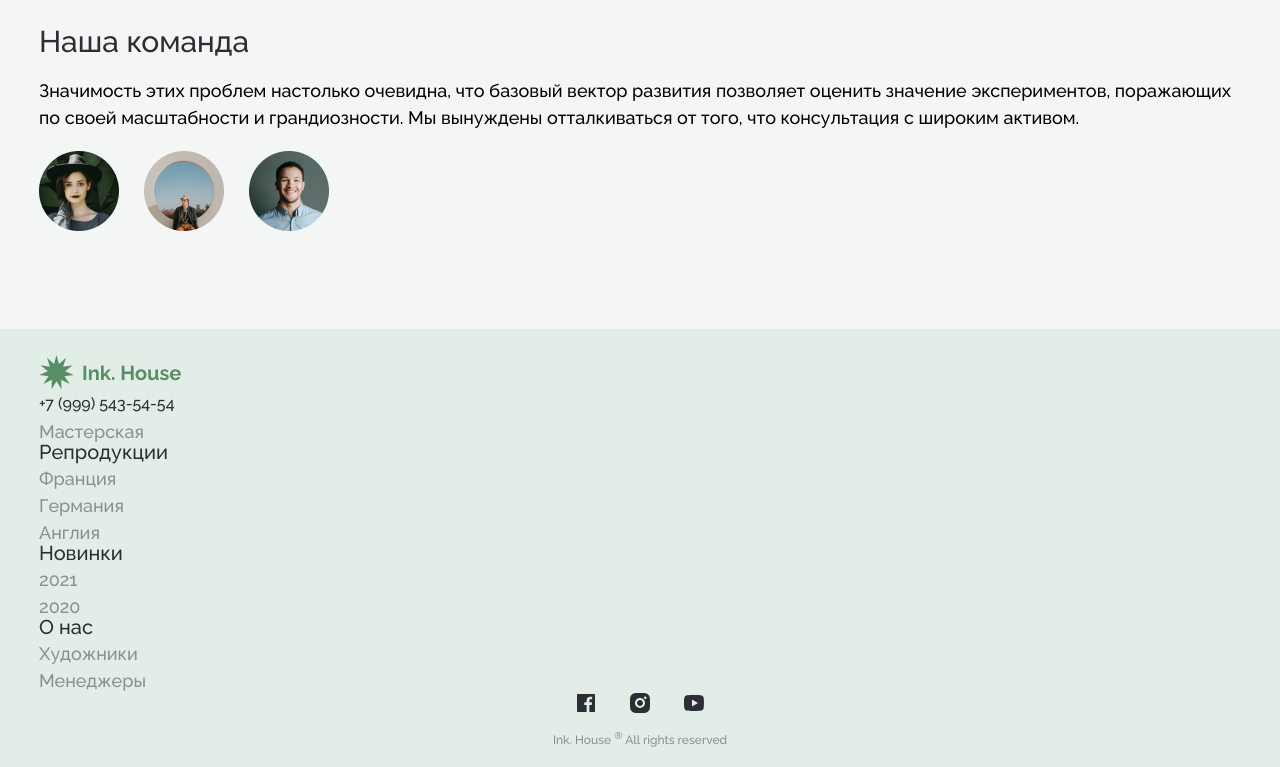
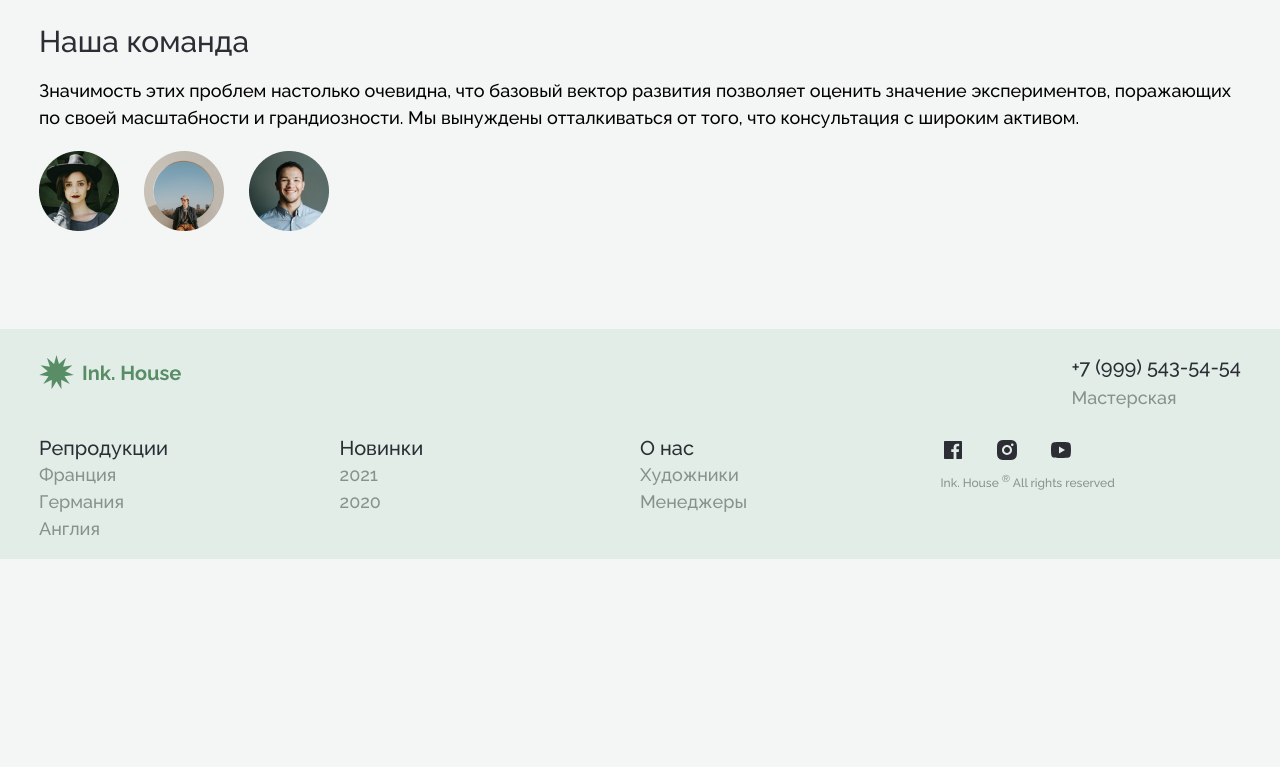
Before and after one commit to RogovaNatalia/-Ink.-House, a website: page source/index.html in a window 1280 px wide. Shown: the part 4467-5234 px from the top of the page. After the commit the page ends 5026 px from the top, so only its background shows below. Drawn offline with nearby package versions, Linux system fonts and the light colour scheme; files that its build step writes are made by us from their sources.

Commit message:
перегридины все футеры

```diff
--- a/source/sass/footer-copyright.scss
+++ b/source/sass/footer-copyright.scss
@@ -1,3 +1,5 @@
+@use "../sass/media.scss";
+
 .footer-copyright {
   margin: 0;
   margin-top: 10px;
@@ -5,4 +7,31 @@
   line-height: 120%;
   color: #86928b;
   text-align: center;
+
+
+
+  @include media.for-mobile {
+    grid-column: 1/3;
+    grid-row: 4/5;
+    margin-top: 54px;
+  }
+
+  @include media.for-tablet_510 {
+    grid-column: 1/4;
+    grid-row: 3/4;
+    margin-top: 50px;
+  }
+
+
+  @include media.for-tablet_690 {
+    grid-column: 4/5;
+    grid-row: 2/3;
+    margin-top: 34px;
+    text-align: left;
+  }
+
+  @include media.for-desktop {
+    grid-column: 5/6;
+    grid-row: 1/2;
+  }
 }
--- a/source/sass/footer-grid.scss
+++ b/source/sass/footer-grid.scss
@@ -4,56 +4,93 @@
   display: grid;
 
   @include media.for-mobile {
-    grid-template-areas:
-      "logo  ."
-      "phone rep"
-      "new about";
-    gap: 20px 40px;
-}
-@include media.for-tablet_510 {
-  grid-template-columns: auto auto auto;
-  justify-content: space-between;
-  grid-template-areas:
-    "logo  . phone"
-    "rep new about";
-  gap: 30px;
-}
-@include media.for-tablet_690 {
-  display: block;
-  // grid-template-columns: repeat(4, 1fr); /* Четыре столбца с равной шириной */
-  // gap: 20px; /* Расстояние между элементами */
+    grid-template-columns: 1fr 1fr;
+    grid-template-rows: repeat(4, auto);
+    column-gap: 40px;
+    row-gap: 20px;
   }
 
+  @include media.for-tablet_510 {
+    grid-template-columns: 1fr 1fr 1fr;
+    grid-template-rows: repeat(3, auto);
+    row-gap: 30px;
+  }
+
+  @include media.for-tablet_690 {
+    grid-template-columns: 1fr 1fr 1fr 1fr;
+    grid-template-rows: repeat(2, auto);
+    row-gap: 30px;
+  }
+
+  @include media.for-desktop {
+    grid-template-columns: 1fr 1fr 1fr 1fr 1fr;
+    grid-template-rows: repeat(2, auto);
+    row-gap: 35px;
+  }
 }
 
-.footer__logo {
-  grid-area: logo;
-  @include media.for-mobile {
-  grid-column: logo / span 2;
-  }
-  // @include media.for-tablet_690 {
-  //   grid-column: span 2;
-  // }
-}
+//   @include media.for-mobile {
+//     grid-template-areas:
+//       "logo  ."
+//       "phone rep"
+//       "new about"
+//       "soc sop"
+//       "cop cop";
+//     gap: 20px 40px;
+// }
+// @include media.for-tablet_510 {
+//   grid-template-columns: auto auto auto;
+//   justify-content: space-between;
+//   grid-template-areas:
+//     "logo  . phone"
+//     "rep new about";
+//   gap: 30px;
+// }
+// @include media.for-tablet_690 {
+//   display: block;
+//   // grid-template-columns: repeat(4, 1fr); /* Четыре столбца с равной шириной */
+//   // gap: 20px; /* Расстояние между элементами */
+//   }
 
-.footer-phone {
-  grid-area: phone;
-  @include media.for-tablet_510 {
-    grid-column: span 2 / phone;
-    }
-    // @include media.for-tablet_690 {
-    //   grid-column: span 2;
-    // }
-}
+// }
 
-.footer-menu__column-rep {
-  grid-area: rep;
-}
+// .footer__logo {
+//   grid-area: logo;
 
-.footer-menu__column-new {
-  grid-area: new;
-}
+//   @include media.for-mobile {
+//   grid-column: logo / span 2;
+//   }
+//   // @include media.for-tablet_690 {
+//   //   grid-column: span 2;
+//   // }
+// }
 
-.footer-menu__column-about:last-child {
-  grid-area: about;
-}
+// .footer-phone {
+//   grid-area: phone;
+
+//   @include media.for-tablet_510 {
+//     grid-column: span 2 / phone;
+//     }
+//     // @include media.for-tablet_690 {
+//     //   grid-column: span 2;
+//     // }
+// }
+// .footer-social {
+//   grid-area: soc;
+// }
+
+// .footer-copyricht {
+//   grid-area: cop;
+// }
+
+// .footer-menu__column-rep {
+//   grid-area: rep;
+// }
+
+// .footer-menu__column-new {
+//   grid-area: new;
+// }
+
+// .footer-menu__column-about:last-child {
+//   grid-area: about;
+// }
--- a/source/sass/footer-menu.scss
+++ b/source/sass/footer-menu.scss
@@ -2,8 +2,88 @@
 @use "../sass/media.scss";
 
 .footer-menu__column {
+  @include media.for-tablet_690{
+  margin-right: 60px;
+}
+}
+
+
+@include media.for-mobile{
+  .footer-menu__column-rep {
+    grid-column: 2/3;
+    grid-row: 2/3;
+  }
+
+  .footer-menu__column-new {
+    grid-column: 1/2;
+    grid-row: 3/4;
+  }
+
+  .footer-menu__column-about {
+    grid-column: 2/3;
+    grid-row: 3/4;
+  }
 
 }
+
+@include media.for-tablet_510{
+  .footer-menu__column-rep {
+    grid-column: 1/2;
+    grid-row: 2/3;
+  }
+
+  .footer-menu__column-new {
+    grid-column: 2/3;
+    grid-row: 2/3;
+    justify-self: center;
+  }
+
+  .footer-menu__column-about {
+    grid-column: 3/4;
+    grid-row: 2/3;
+    justify-self: end;
+  }
+}
+
+  @include media.for-tablet_690{
+    .footer-menu__column-rep {
+      grid-column: 1/2;
+      grid-row: 2/3;
+    }
+
+    .footer-menu__column-new {
+      grid-column: 2/3;
+      grid-row: 2/3;
+      // justify-self: center;
+    }
+
+    .footer-menu__column-about {
+      grid-column: 3/4;
+      grid-row: 2/3;
+      // justify-self: end;
+    }
+
+}
+
+@include media.for-desktop{
+  .footer-menu__column-rep {
+    grid-column: 2/3;
+    grid-row: 1/3;
+  }
+
+  .footer-menu__column-new {
+    grid-column: 3/4;
+    grid-row: 1/3;
+    // justify-self: center;
+  }
+
+  .footer-menu__column-about {
+    grid-column: 4/5;
+    grid-row: 1/3;
+    // justify-self: end;
+  }
+}
+
 
 .footer-menu__title {
   @include title.title();
--- a/source/sass/footer-phone.scss
+++ b/source/sass/footer-phone.scss
@@ -3,8 +3,27 @@
 .footer-phone {
   display: flex;
   flex-direction: column;
+
+  @include media.for-mobile {
+    grid-column: 1/2;
+    grid-row: 2/3;
+  }
+
   @include media.for-tablet_510 {
+      grid-column: 2/4;
+      grid-row: 1/2;
+      justify-self: end;
+  }
+
+  @include media.for-tablet_690 {
+    grid-column: 3/5;
+    grid-row: 1/2;
     justify-self: end;
+  }
+
+  @include media.for-desktop {
+    grid-column: 1/2;
+    grid-row: 2/3;
   }
 }
 
@@ -17,6 +36,10 @@
   @include media.for-tablet_510 {
     font-size: 20px;
   }
+
+  @include media.for-tablet_690 {
+    font-size: 20px;
+  }
 }
 
 .footer-phone__text {
--- a/source/sass/footer-social.scss
+++ b/source/sass/footer-social.scss
@@ -4,6 +4,27 @@
 .footer-social {
   display: flex;
   flex-direction: column;
+
+  @include media.for-mobile {
+    grid-column: 1/3;
+    grid-row: 4/5;
+}
+
+@include media.for-tablet_510 {
+  grid-column: 1/4;
+  grid-row: 3/4;
+}
+
+@include media.for-tablet_690 {
+  grid-column: 4/5;
+  grid-row: 2/3;
+}
+
+@include media.for-desktop {
+  grid-column: 5/6;
+  grid-row: 1/2;
+}
+
 }
 
 .footer-social::before {
@@ -12,7 +33,7 @@
     display: block;
     height: 1px;
     background-color: #c3d1c6;
-    margin: 20px 0;
+    margin-bottom: 20px;
   }
 
   @include media.for-tablet_510 {
@@ -20,7 +41,7 @@
     display: block;
     height: 1px;
     background-color: #c3d1c6;
-    margin: 20px 0;
+    margin-bottom: 16px;
   }
 }
 
@@ -30,6 +51,10 @@
   margin: 0;
   padding: 0;
   list-style-type: none;
+
+  @include media.for-tablet_690 {
+justify-content: start;
+}
 }
 
 .footer-social__item:not(:last-child) {
--- a/source/sass/footer.scss
+++ b/source/sass/footer.scss
@@ -6,6 +6,29 @@
   padding-bottom: 20px;
 }
 
+.footer__logo {
+@include media.for-mobile {
+  grid-column: 1/3;
+  grid-row: 1/2;
+}
+
+@include media.for-tablet_510 {
+  grid-column: 1/2;
+  grid-row: 1/2;
+}
+
+@include media.for-tablet_690 {
+  grid-column: 1/3;
+  grid-row: 1/2;
+}
+
+@include media.for-desktop {
+  grid-column: 1/2;
+  grid-row: 1/2;
+}
+}
+
+
 .footer__container {
 
   // @include media.for-tablet_690 {
```
Also changed, not shown: source/index.html (+1 -3 lines).
